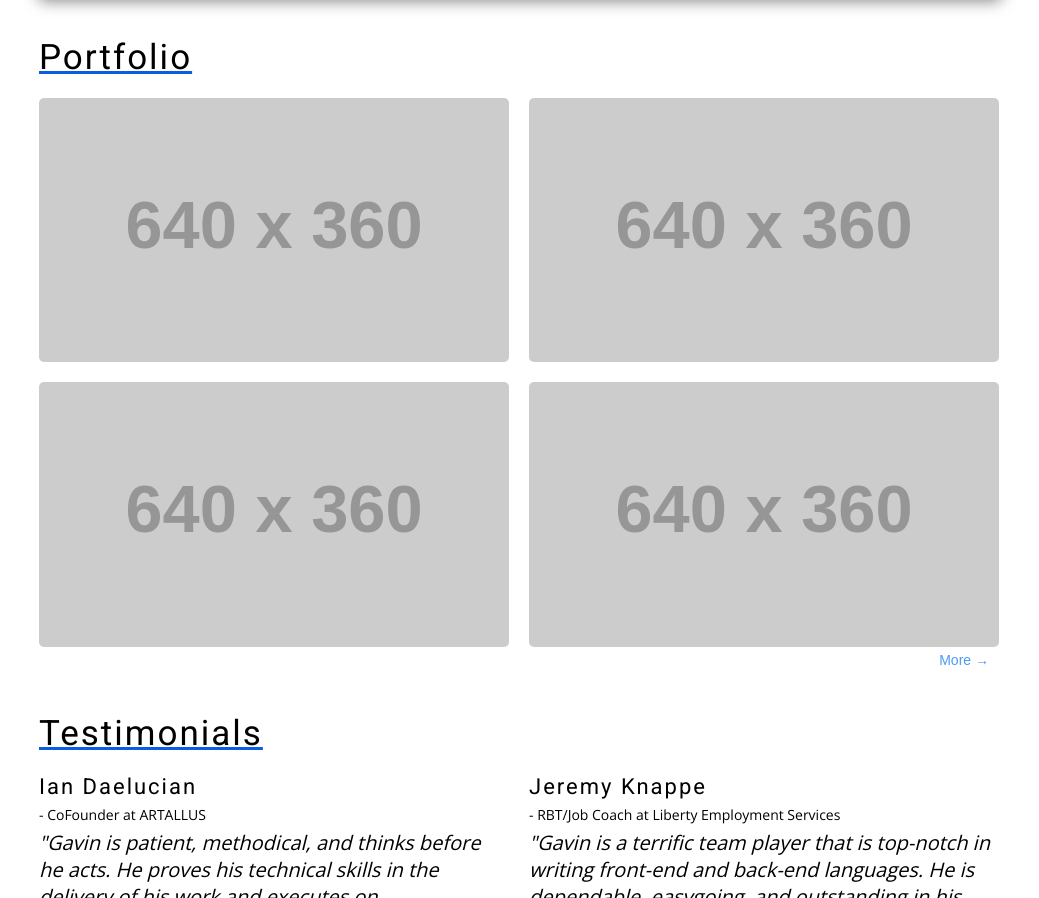
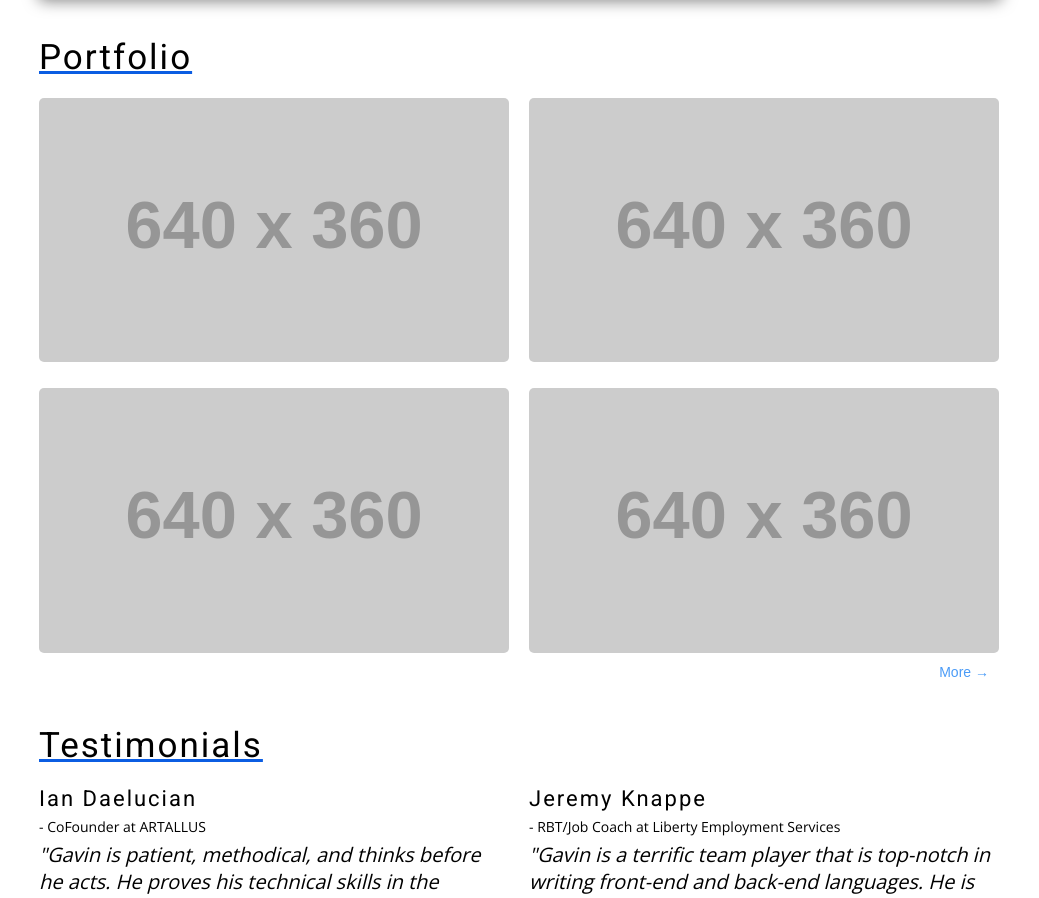
Before and after one commit to gavinquirk/gq-web, a website: page index.html in a window 1280 px wide. Shown: the part 1232-2130 px from the top of the page, without its empty margins (121-1160 px from the left). Drawn offline with nearby package versions, Linux system fonts and the light colour scheme; placeholder pictures from the web are drawn by us.

Commit message:
loop through projects and insert image into portfolio grid

```diff
--- a/index.html
+++ b/index.html
@@ -16,6 +16,7 @@
   <body>
     <div class="outer-container">
       <div class="inner-container">
+        <!-- Navigation -->
         <nav class="nav-overlay">
           <ul>
             <li><a href="#">Link</a></li>
@@ -25,7 +26,6 @@
             <li><a href="#">Link</a></li>
           </ul>
         </nav>
-        <!-- Navigation -->
         <div class="toolbar">
           <div id="hamburger-wrapper">
             <div class="circle hamburger-button">
@@ -83,11 +83,11 @@
         <section id="portfolio">
           <div class="subcontainer">
             <h2 class="primary-underline">Portfolio</h2>
-            <div class="portfolio-grid">
+            <div class="portfolio-grid" id="portfolio-grid">
+              <!-- <img src="https://via.placeholder.com/640x360" alt="" />
               <img src="https://via.placeholder.com/640x360" alt="" />
               <img src="https://via.placeholder.com/640x360" alt="" />
-              <img src="https://via.placeholder.com/640x360" alt="" />
-              <img src="https://via.placeholder.com/640x360" alt="" />
+              <img src="https://via.placeholder.com/640x360" alt="" /> -->
             </div>
             <div class="portfolio-more">
               <button>More &rarr;</button>
@@ -225,5 +225,5 @@
       </div>
     </div>
   </body>
-  <script src="./main.js"></script>
+  <script type="module" src="./main.js"></script>
 </html>
--- a/main.js
+++ b/main.js
@@ -1,5 +1,5 @@
-console.log('JavaScript loaded...');
-
+window.onload = () => {
+  // --- Navigation ---
   const wrapper = document.getElementById('hamburger-wrapper');
   const hamburgerButton = document.getElementsByClassName('hamburger-button');
   const navOverlay = document.getElementsByClassName('nav-overlay');
@@ -11,3 +11,48 @@ wrapper.onclick = () => {
     // Toggle open overlay
     navOverlay[0].classList.toggle('nav-open');
   };
+
+  // Projects
+  const projects = [
+    {
+      id: 1,
+      name: 'Proshop',
+      description:
+        'Custom built online store, with PayPal payment and admin management',
+      image: 'https://via.placeholder.com/640x360',
+    },
+    {
+      id: 2,
+      name: 'Idyllwild',
+      description:
+        'A website for the band Idyllwild, created using React and Firebase',
+      image: 'https://via.placeholder.com/640x360',
+    },
+    {
+      id: 3,
+      name: 'Movie App',
+      description:
+        'Find information about your favorite movies. Created by web scraping the data from IMDB and Rottentomatoes',
+      image: 'https://via.placeholder.com/640x360',
+    },
+    {
+      id: 4,
+      name: 'Devcamper API',
+      description:
+        'API providing accounts, uploads and information related to programming bootcamps',
+      image: 'https://via.placeholder.com/640x360',
+    },
+  ];
+
+  // For each project, insert into grid
+  // TODO: Hoverable images show description and links
+  const portfolioGrid = document.getElementById('portfolio-grid');
+
+  projects.forEach((project) => {
+    portfolioGrid.innerHTML += `
+        <div>
+          <img src=${project.image} alt=${project.name} />
+        </div>
+      `;
+  });
+};
```
Lines whose indentation alone changed are shown as unchanged.
